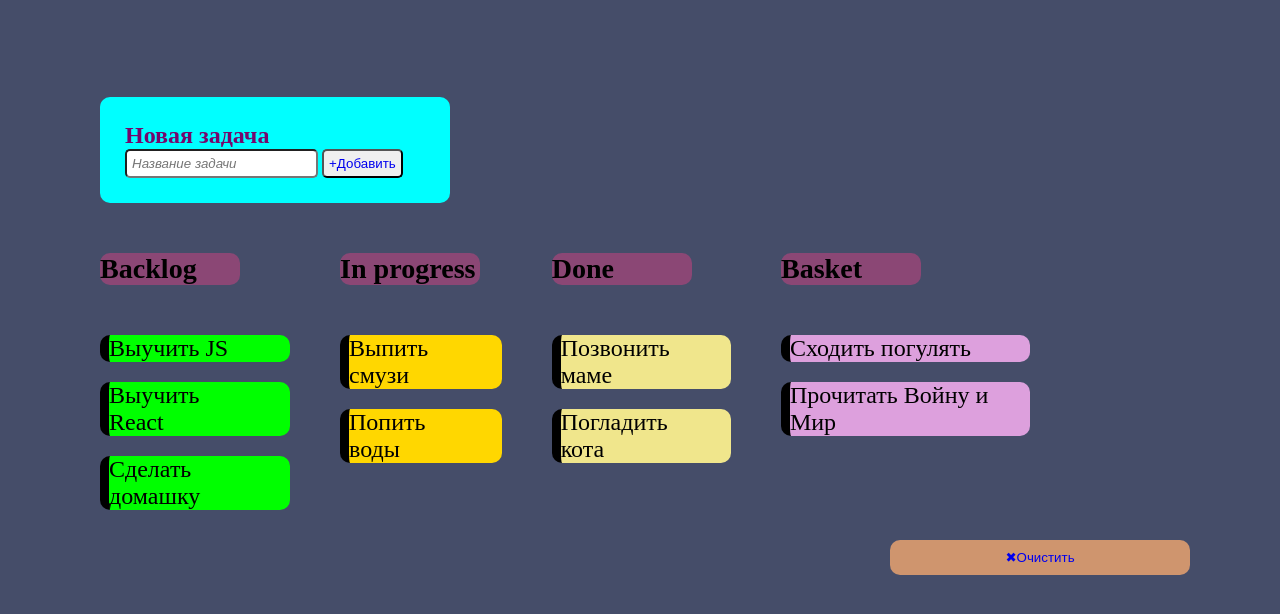
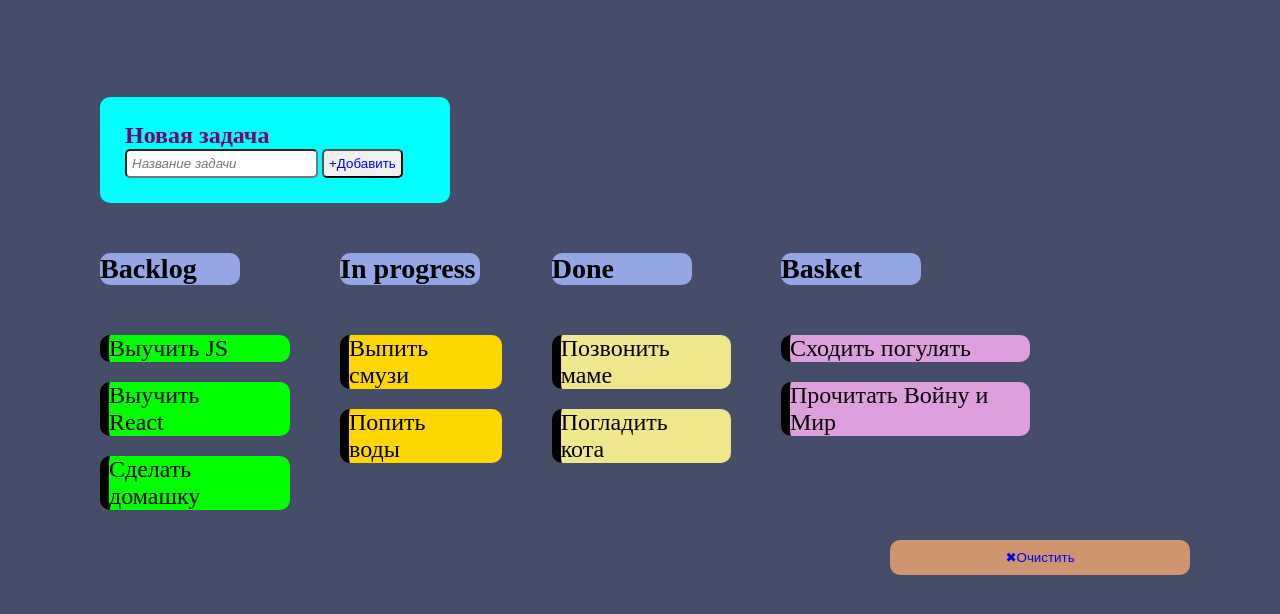
Before and after one commit to yunus-akhmadeev-j/Todo-list, a plain HTML site: page index.html in a window 1280 px wide. Shown: the part 152-766 px from the top of the page. Drawn offline with Linux system fonts and the light colour scheme.

Commit message:
Update tasks-field.css - h3 bg color

```diff
--- a/static/styles/tasks-field.css
+++ b/static/styles/tasks-field.css
@@ -14,6 +14,6 @@
 h3{
     border-style: hidden;
     border-radius: 10px 10px 10px 10px ;
-    background-color: rgb(139, 71, 117);
+    background-color: rgb(148, 166, 228);
     margin-bottom: 50px;
 }
```
